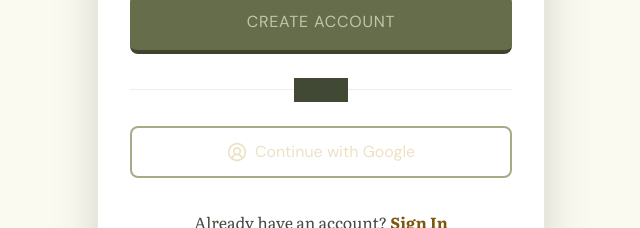
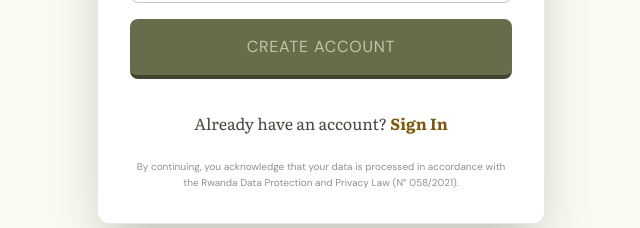
Before and after one commit to Chartine02/socra-frontend, a React (Vite) app: page /signup in a window 1280 px wide. Shown: the part 535-763 px from the top of the page, without its empty margins (319-959 px from the left). Built offline with nearby package versions, Linux system fonts and the light colour scheme; no server answers.

Commit message:
feat: add render configuration for web service

```diff
--- a/src/components/auth/SignUpForm.tsx
+++ b/src/components/auth/SignUpForm.tsx
@@ -1,4 +1,4 @@
-import { Eye, EyeOff, UserCircle2 } from 'lucide-react'
+import { Eye, EyeOff } from 'lucide-react'
 import { useState } from 'react'
 import { Link, useNavigate } from 'react-router-dom'
 import { useForm } from 'react-hook-form'
@@ -117,20 +117,6 @@ export default function SignUpForm() {
             Create Account
           </button>
 
-          <div className="relative flex items-center justify-center py-2">
-            <div className="absolute inset-0 flex items-center">
-              <div className="w-full border-t border-outline-variant/30" />
-            </div>
-            <span className="relative bg-[#414833] px-4 font-label-sm uppercase text-on-surface-variant">or</span>
-          </div>
-
-          <button
-            className="btn-secondary flex w-full items-center justify-center gap-2 rounded-lg py-3 font-label-lg transition-colors hover:bg-white/5"
-            type="button"
-          >
-            <UserCircle2 size={20} />
-            Continue with Google
-          </button>
         </form>
 
         <div className="mt-stack-lg text-center">
```
Also changed, not shown: render.yaml (added, +10 -0 lines).
